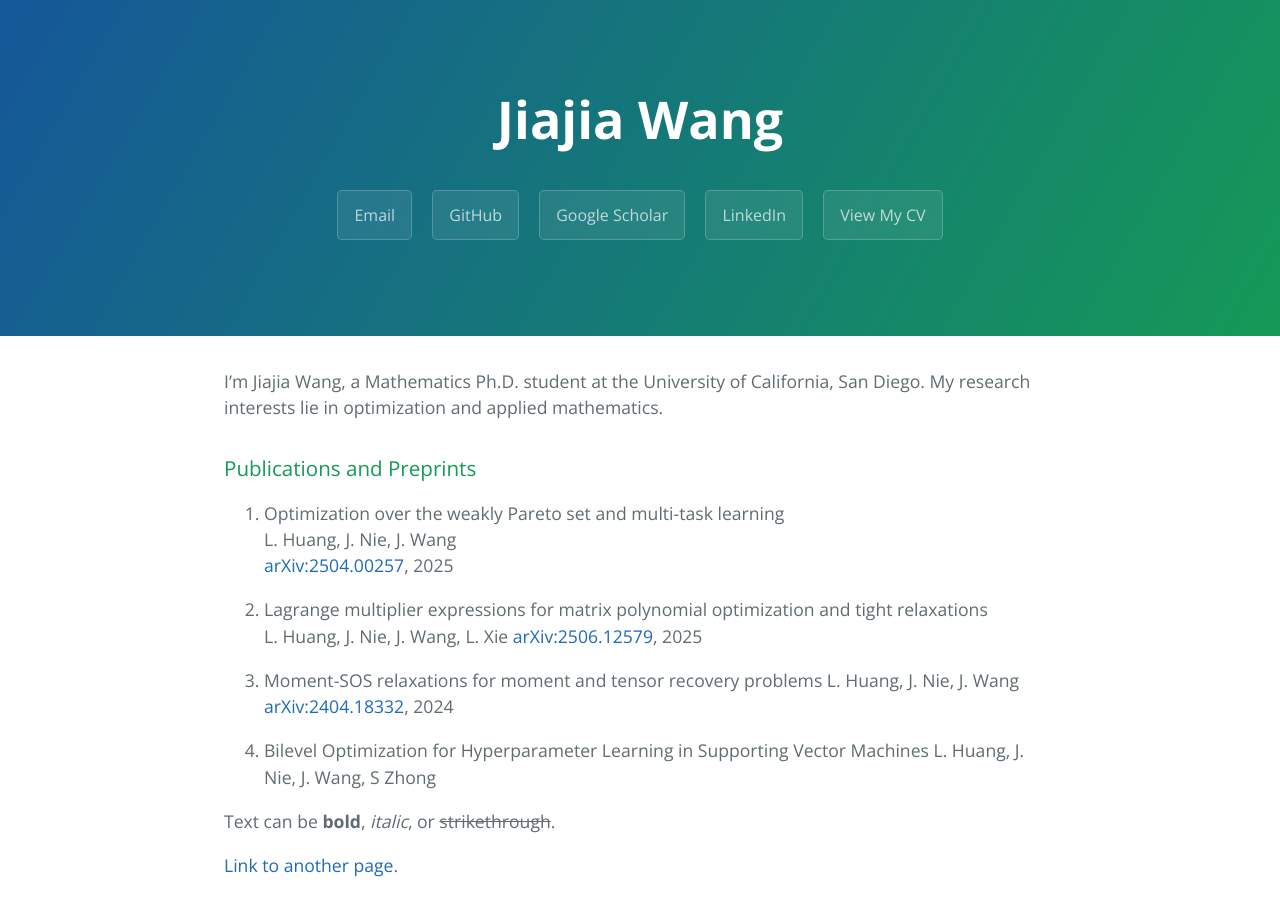
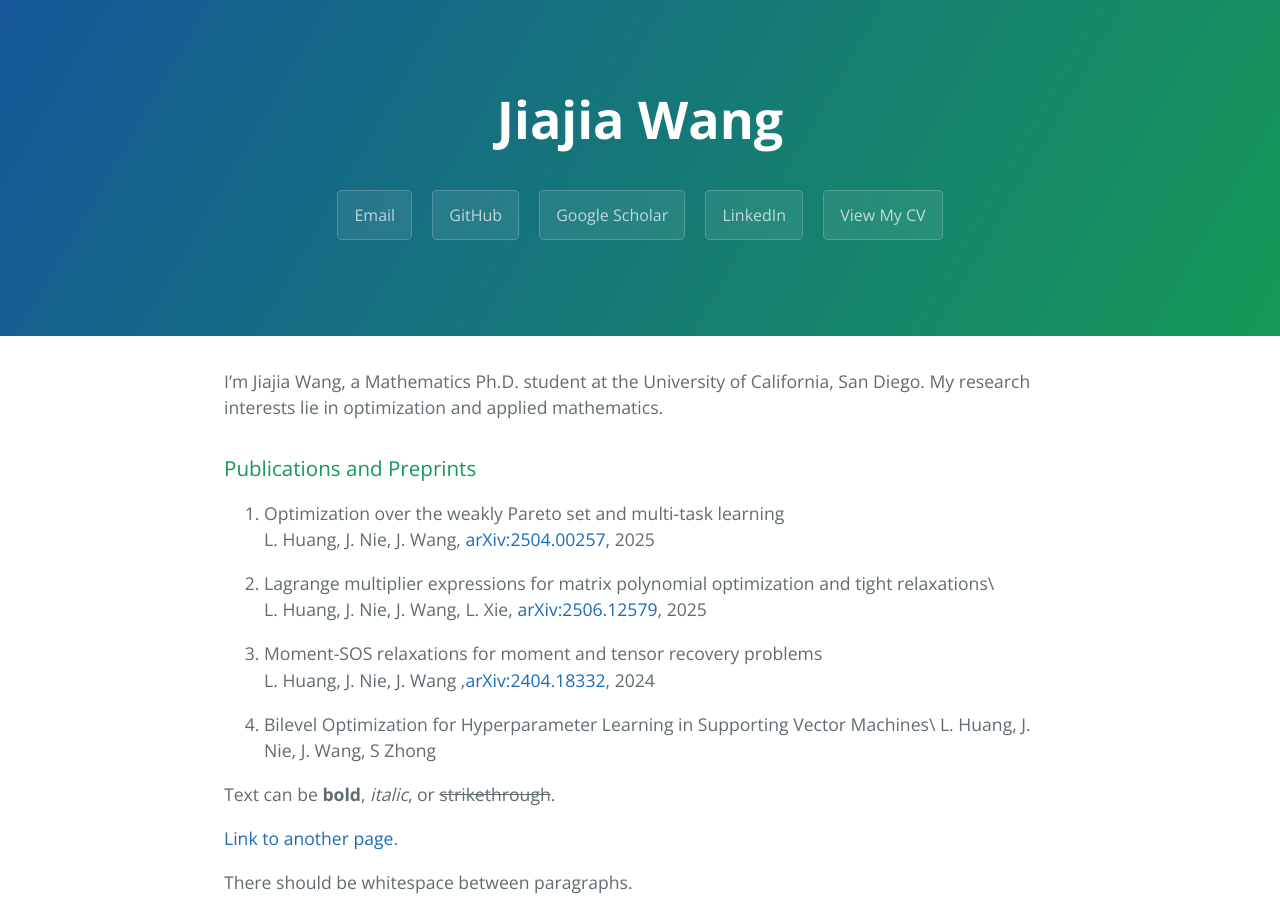
Before and after one commit to additionjj/jiajia_website, a Jekyll site: the page built from index.md, in a window 1280 px wide and 900 px high. Built offline with Jekyll 4.4.1, drawn with Linux system fonts in a browser that asks for light colours.

```diff
--- a/index.md
+++ b/index.md
@@ -6,19 +6,16 @@ layout: default
   I'm Jiajia Wang, a Mathematics Ph.D. student at the University of California, San Diego.
   My research interests lie in optimization and applied mathematics.
 ### Publications and Preprints
-1. Optimization over the weakly Pareto set and multi-task learning
-    L. Huang, J. Nie, J. Wang
-    [arXiv:2504.00257](https://arxiv.org/abs/2504.00257), 2025
+1. Optimization over the weakly Pareto set and multi-task learning\\
+    L. Huang, J. Nie, J. Wang,  [arXiv:2504.00257](https://arxiv.org/abs/2504.00257), 2025
 
-2. Lagrange multiplier expressions for matrix polynomial optimization and tight relaxations
-   L. Huang, J. Nie, J. Wang, L. Xie
-   [arXiv:2506.12579](https://arxiv.org/abs/2506.12579), 2025
+2. Lagrange multiplier expressions for matrix polynomial optimization and tight relaxations\\
+   L. Huang, J. Nie, J. Wang, L. Xie, [arXiv:2506.12579](https://arxiv.org/abs/2506.12579), 2025
 
-3. Moment-SOS relaxations for moment and tensor recovery problems
-   L. Huang, J. Nie, J. Wang
-   [arXiv:2404.18332](https://arxiv.org/abs/2404.18332), 2024
+3. Moment-SOS relaxations for moment and tensor recovery problems\\
+   L. Huang, J. Nie, J. Wang ,[arXiv:2404.18332](https://arxiv.org/abs/2404.18332), 2024
 
-4. Bilevel Optimization for Hyperparameter Learning in Supporting Vector Machines
+4. Bilevel Optimization for Hyperparameter Learning in Supporting Vector Machines\\
    L. Huang, J. Nie, J. Wang, S Zhong
 
 Text can be **bold**, _italic_, or ~~strikethrough~~.
```
